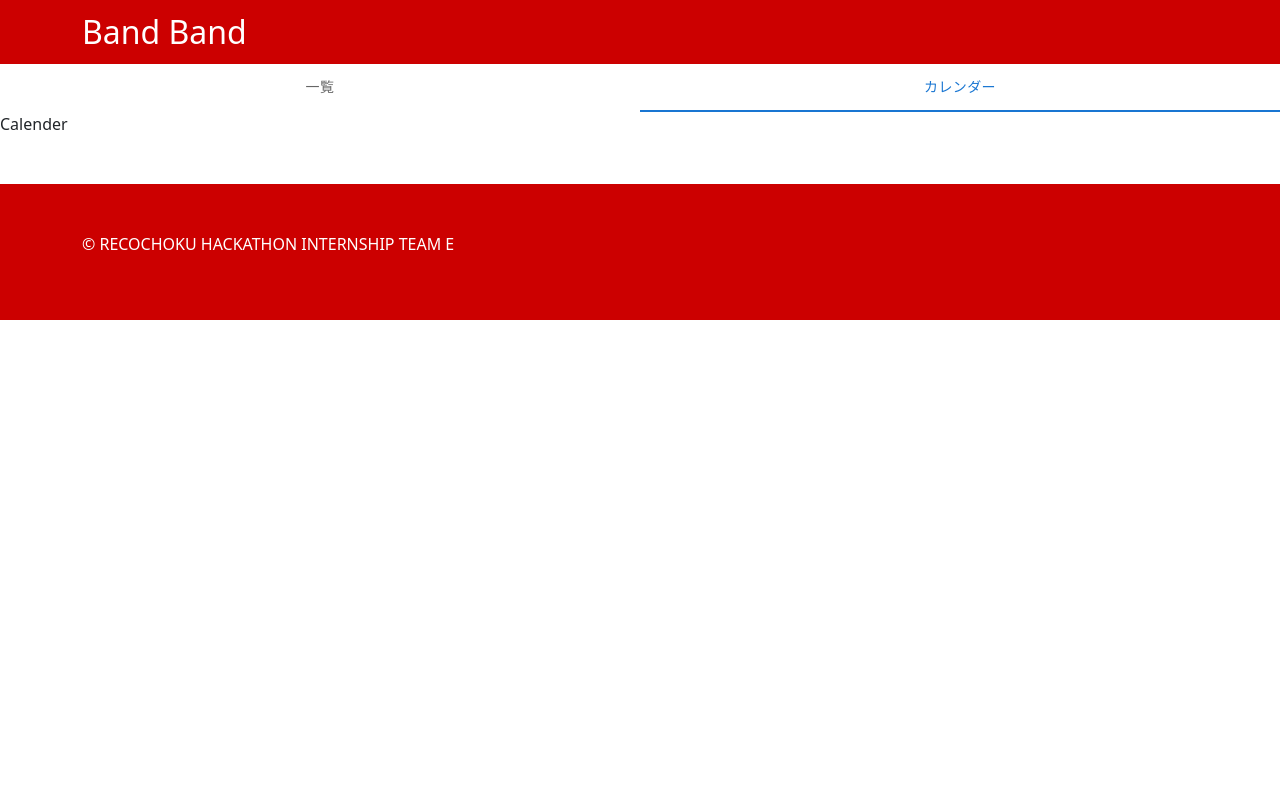
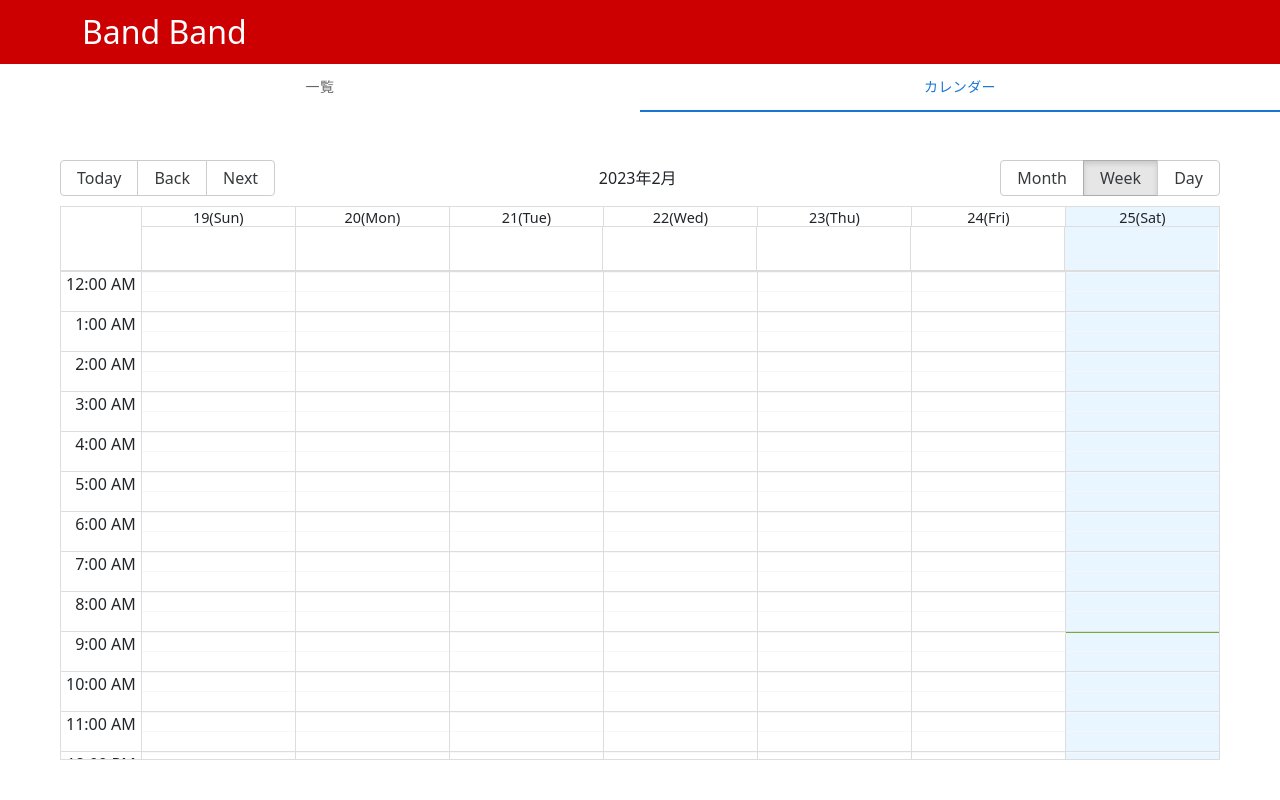
Before and after one commit to amac-53/recochoku-hackathon-teamE-frontend, a React (Create React App) app: page /KyotoMojo/list in a window 1280 px wide. Both pictures are taken after a click on the tab "カレンダー". Shown: the top 800 px of the page. Built offline with nearby package versions, Linux system fonts and the light colour scheme; data requests are answered from the project's data file.

Commit message:
Add calendar

```diff
--- a/package.json
+++ b/package.json
@@ -14,7 +14,9 @@
     "bootstrap": "^5.2.3",
     "moment": "^2.29.4",
     "react": "^18.2.0",
+    "react-big-calendar": "^1.6.8",
     "react-bootstrap": "^2.7.2",
+    "react-calendar": "^4.0.0",
     "react-dom": "^18.2.0",
     "react-router-dom": "^6.8.1",
     "react-scripts": "5.0.1",
--- a/src/App.js
+++ b/src/App.js
@@ -3,7 +3,7 @@ import { BrowserRouter, Route, Routes } from 'react-router-dom';
 import Header from './components/Header'
 import Footer from './components/Footer'
 import List from './List'
-import Calender from './Calender';
+import MyCalender from './Calender';
 import NotFound from './NotFound';
 
 const venue = 'KyotoMojo'
@@ -14,11 +14,11 @@ function App() {
   return (
     <VenueContext.Provider value={venue}>
       <BrowserRouter>
-        <div style={{ "minHeight": "100%", "position": "relative" }}>
+        <div style={{ "minHeight": "100vh", "position": "relative" }}>
           <Header />
           <Routes>
             <Route exact path={'/:venue/list'} element={<List />} />
-            <Route exact path={'/:venue/calender'} element={<Calender />} />
+            <Route exact path={'/:venue/calender'} element={<MyCalender />} />
             <Route path={`/*`} element={<NotFound />} />
           </Routes>
           <Footer style={{ "position": "absolute", "bottom": "0" }} />
--- a/src/Calender.js
+++ b/src/Calender.js
@@ -1,9 +1,62 @@
-import React from 'react'
+import { Calendar, momentLocalizer, Views } from 'react-big-calendar'
+import moment from 'moment'
+import 'react-big-calendar/lib/css/react-big-calendar.css'
+import Container from "react-bootstrap/esm/Container";
+import Row from "react-bootstrap/esm/Row";
+import Col from "react-bootstrap/esm/Col";
 
-const Calender = () => {
-  return (
-    <div>Calender</div>
-  )
+
+const localizer = momentLocalizer(moment)
+
+const formats = {
+    dateFormat: 'D',
+    dayFormat: 'D(ddd)',
+    monthHeaderFormat: 'YYYY年M月',
+    dayHeaderFormat: 'M月D日(ddd)',
+    dayRangeHeaderFormat: 'YYYY年M月',
 }
 
-export default Calender;
+const MyCalendar = () => {
+    const events = []
+
+    return (
+        <div className="m-5">
+            <Container fluid className="mb-5 pb-5">
+                <Row>
+                    <Col>
+                        <Calendar
+                            localizer={localizer}
+                            events={events}
+                            timeslots={2}
+                            defaultView={Views.WEEK}
+                            onSelectEvent={event => alert(event.title)}
+                            views={['month', 'week', 'day']}
+                            formats={formats}
+                            style={{ height: 600 }}
+                        />
+                    </Col>
+                </Row>
+            </Container>
+        </div>
+    )
+}
+
+
+// import React, { useState } from 'react';
+// import { Container, Row } from 'react-bootstrap';
+// import Calendar from 'react-calendar';
+// import 'react-calendar/dist/Calendar.css';
+
+// const MyCalendar = () => {
+//     const [value, onChange] = useState(new Date());
+
+//     return (
+//         <Container>
+//             <Row className="justfy-content-center p-5 m-5">
+//                 <Calendar onChange={onChange} value={value} defaultView={"month"} />
+//             </Row>
+//         </Container>
+//     );
+// }
+
+export default MyCalendar;
--- a/src/List.js
+++ b/src/List.js
@@ -21,7 +21,7 @@ const Home = () => {
                         <SearchTab setConditions={setConditions}/>
                     </Col>
                     <Col md={7}>
-                        <Col xs={{ span: 3, offset: 7 }}>
+                        <Col xs={{ span: 3, offset: 9 }}>
                             <SortBar cat={venue} setConditions={setConditions}/>
                         </Col>
                         <Card cat={venue} conditions={conditions}/>
--- a/src/components/Card.jsx
+++ b/src/components/Card.jsx
@@ -5,7 +5,6 @@ import Row from "react-bootstrap/Row";
 import Image from 'react-bootstrap/Image'
 import "./Card.css";
 import axios from "axios";
-import moment from "moment";
 import { EmptyBand } from "./EmptyBand";
 import { getSortPar } from "../util/sortKeyValue"
 import { Button } from "react-bootstrap";
--- a/src/components/Header.jsx
+++ b/src/components/Header.jsx
@@ -23,7 +23,7 @@ export const Header = () => {
   }
 
   return (
-    <header style={{ position: "sticky", top: 0 }}>
+    <header style={{ position: "sticky", top: 0, zIndex: 10}}>
       <Navbar expand="lg" style={{ background: "#CC0000" }}>
         <Container>
           <Link to={`/${venue}/list`} onClick={() => {setValue(0)}} className="text-white text-decoration-none fs-2">Band Band</Link>
--- a/src/components/SortBar.jsx
+++ b/src/components/SortBar.jsx
@@ -1,4 +1,4 @@
-import React, { useState } from 'react'
+import React from 'react'
 import Form from 'react-bootstrap/Form'
 import { Row } from 'react-bootstrap'
 import { SortTarget } from './SortTarget'
```
Also changed, not shown: 1 other file (tests, documents, lock files or other folders).
